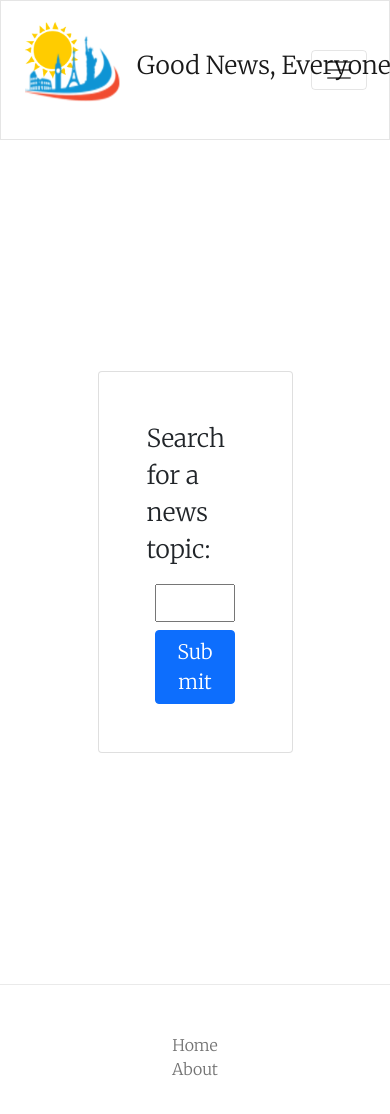
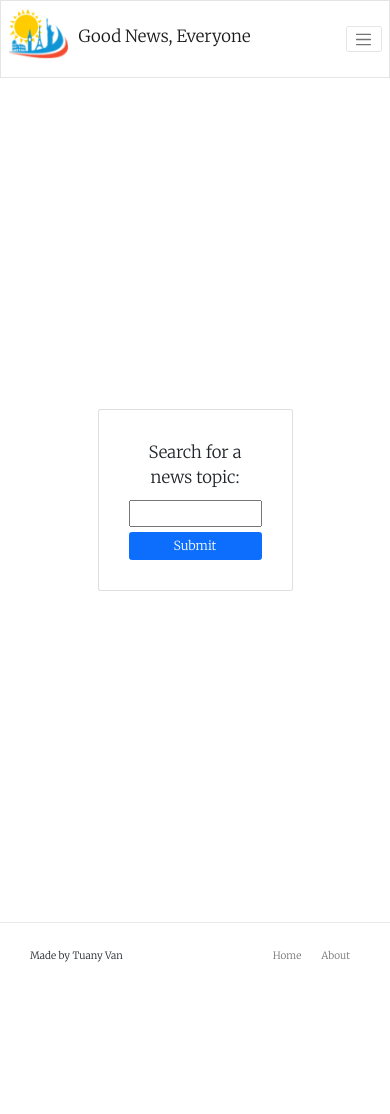
Before and after one commit to tuanyvan/DailyGoodNews, a Next.js app: page / in a window 390 px wide. Shown: the top 1114 px of the page. After the commit the page ends 988 px from the top, so only its background shows below. Built offline with nearby package versions, Linux system fonts and the light colour scheme.

Commit message:
Web responsive fixes

```diff
--- a/components/Footer.js
+++ b/components/Footer.js
@@ -5,6 +5,7 @@ import styles from "../styles/Home.module.css";
 export default function Footer() {
   return (
     <footer className={styles.footer}>
+      <p className="mb-0">Made by Tuany Van</p>
       <Navigation />
     </footer>
   );
--- a/components/FormContent.js
+++ b/components/FormContent.js
@@ -16,13 +16,13 @@ class FormContent extends Component {
           Search for a news topic:
         </label>
         <input
-          className="mb-2 col-10 text-center fs-4"
+          className="mb-2 col-12 col-md-10 text-center fs-4"
           type="text"
           id="topic"
           name="topic"
           required
         />
-        <button className="btn btn-primary col-10 fs-5" type="submit">
+        <button className="btn btn-primary col-12 col-md-10 fs-5" type="submit">
           Submit
         </button>
         {this.props.children}
--- a/components/Navigation.js
+++ b/components/Navigation.js
@@ -1,5 +1,6 @@
 import Navbar from "react-bootstrap/Navbar";
 import Nav from "react-bootstrap/Nav";
+import { Container } from "react-bootstrap";
 import { Component } from "react";
 
 import logo from "/public/logo.png";
@@ -10,19 +11,36 @@ class Navigation extends Component {
 
     if (this.props.withNavBrand) {
       this.navBar = (
-        <div className="d-flex flex-row align-items-center">
-          <Navbar.Brand href="/">
-            <div className="d-flex flex-row align-items-center">
+        <Navbar expand="lg">
+          <Container className="container-fluid">
+            <Navbar.Brand
+              className="d-flex flex-row align-items-center"
+              href="/"
+            >
               <img
                 className="img-fluid logo"
                 src={logo.src}
                 alt="Good News, Everyone logo"
               />
               <h1 className="mb-2 ms-3 fs-2">Good News, Everyone</h1>
-            </div>
             </Navbar.Brand>
-          <Navbar.Toggle aria-controls="responsive-navbar-nav" />
-          <Navbar.Collapse id="responsive-navbar-nav">
+            <Navbar.Toggle aria-controls="basic-navbar-nav" />
+            <Navbar.Collapse id="basic-navbar-nav">
+              <Nav className="me-auto">
+                <Nav.Link className="p-0 mx-3" href="/">
+                  Home
+                </Nav.Link>
+                <Nav.Link className="p-0 mx-3" href="/about">
+                  About
+                </Nav.Link>
+              </Nav>
+            </Navbar.Collapse>
+          </Container>
+        </Navbar>
+      );
+    } else {
+      this.navBar = (
+        <Navbar>
           <Nav>
             <Nav.Link className="p-0 mx-3" href="/">
               Home
@@ -31,33 +49,13 @@ class Navigation extends Component {
               About
             </Nav.Link>
           </Nav>
-          </Navbar.Collapse>
-        </div>
-      );
-    } else {
-      this.navBar = (
-        <Nav>
-          <Nav.Link className="p-0 mx-3" href="/">
-            Home
-          </Nav.Link>
-          <Nav.Link className="p-0 mx-3" href="/about">
-            About
-          </Nav.Link>
-        </Nav>
+        </Navbar>
       );
     }
   }
 
   render() {
-    return (
-      <Navbar
-        className="px-4 py-3 justify-content-between"
-        collapseOnSelect
-        expand="lg"
-      >
-        {this.navBar}
-      </Navbar>
-    );
+    return <div>{this.navBar}</div>;
   }
 }
 
--- a/styles/Home.module.css
+++ b/styles/Home.module.css
@@ -4,19 +4,9 @@
 
 .main {
   min-height: 100vh;
-  /* padding: 4rem 0; */
   flex: 1;
   display: flex;
   flex-direction: column;
-  justify-content: center;
-  align-items: center;
-}
-
-.footer {
-  display: flex;
-  flex: 1;
-  padding: 2rem 0;
-  border-top: 1px solid #eaeaea;
   justify-content: center;
   align-items: center;
 }
@@ -63,12 +53,6 @@
   font-size: 1.1rem;
   font-family: Menlo, Monaco, Lucida Console, Liberation Mono, DejaVu Sans Mono,
     Bitstream Vera Sans Mono, Courier New, monospace;
-}
-
-article > #img-fluid {
-  min-height: 3rem;
-  max-height: 3rem;
-  width: auto;
 }
 
 .grid {
--- a/styles/globals.css
+++ b/styles/globals.css
@@ -11,13 +11,34 @@ footer {
   font-family: "Merriweather", serif !important;
 }
 
+footer {
+  display: flex;
+  align-items: center;
+  justify-content: space-between;
+  padding: 1rem 3rem;
+  border-top: 1px solid #eaeaea;
+}
+
+label {
+  text-align: center
+}
+
 header {
   border: 1px rgba(0, 0, 0, 0.1) solid;
+}
+
+.navbar-nav a {
+  margin: 1rem 0rem;
 }
 
 a {
   color: inherit;
   text-decoration: none;
+}
+
+article #img-fluid {
+  height: 3rem;
+  width: auto;
 }
 
 .logo {
@@ -29,6 +50,8 @@ a {
   margin: 1rem 0rem;
 }
 
-* {
-  box-sizing: border-box;
+@media (max-width: 425px) {
+  html {
+    font-size: 10px;
+  }
 }
```
Lines whose indentation alone changed are shown as unchanged.
